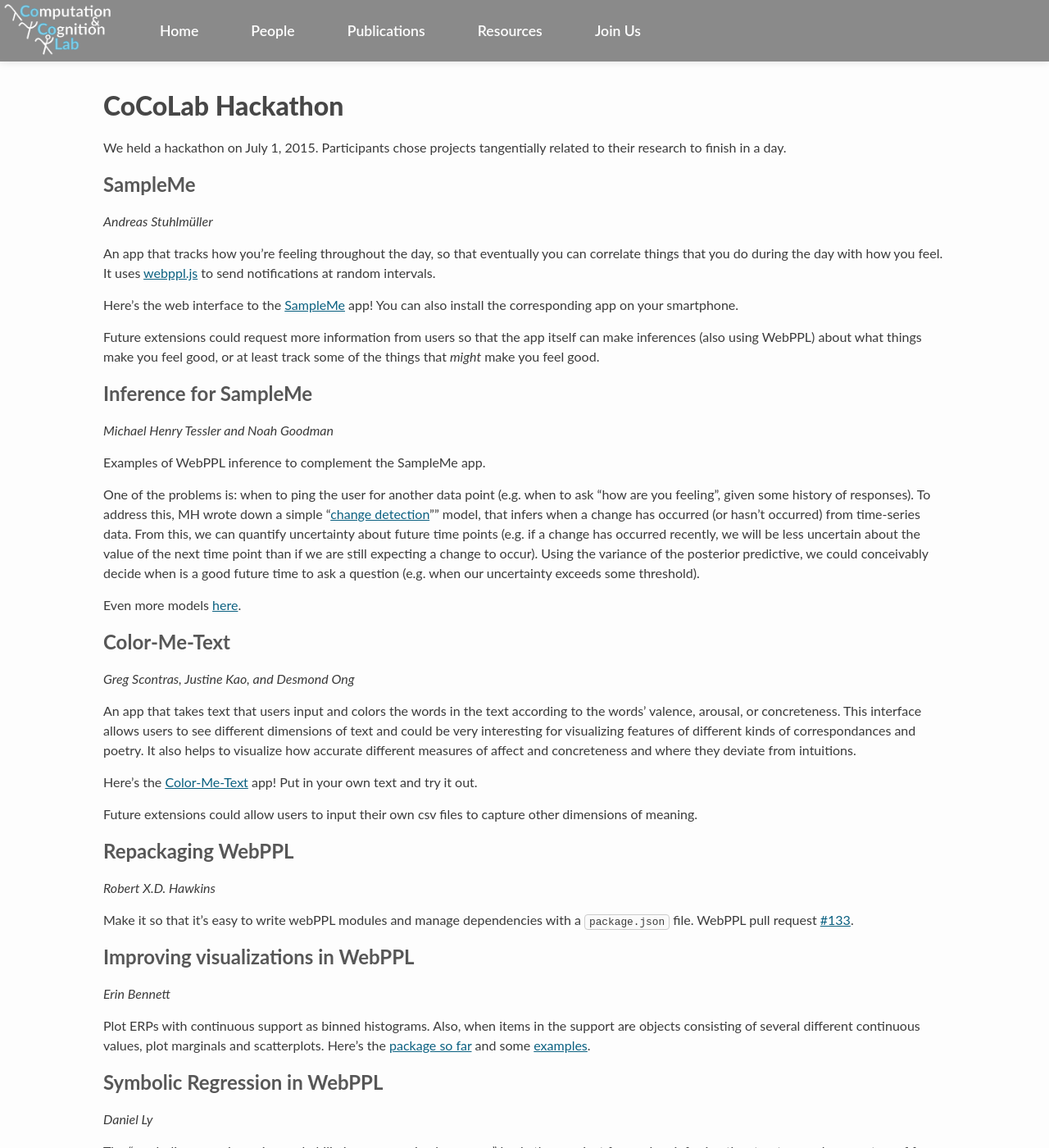
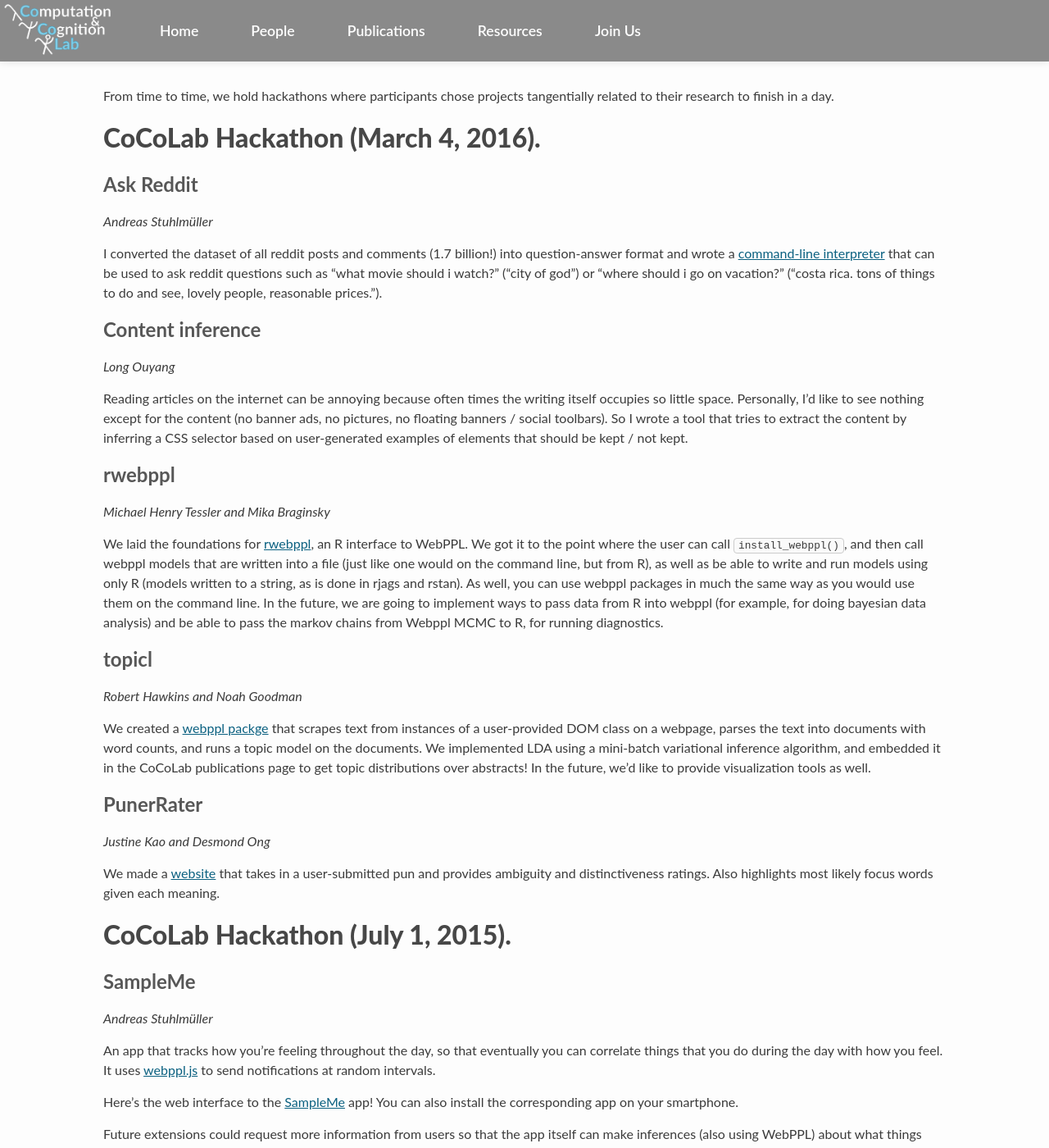
Before and after one commit to stanford-cocolab/cocolab.stanford.edu, a Jekyll site: the page built from hackathon.md, in a window 1280 px wide and 1400 px high. Shown: the whole window at 82% size. Built offline with Jekyll 4.4.1, drawn with Linux system fonts in a browser that asks for light colours; Markdown is read by kramdown in place of the engine named in the settings; a script that is not in the unit is left out.

Commit message:
Update hackathon blurbs

````diff
--- a/hackathon.md
+++ b/hackathon.md
@@ -2,9 +2,36 @@
 layout: default
 ---
 
-# CoCoLab Hackathon
+From time to time, we hold hackathons where participants chose projects tangentially related to their research to finish in a day.
 
-We held a hackathon on July 1, 2015. Participants chose projects tangentially related to their research to finish in a day.
+# CoCoLab Hackathon (March 4, 2016).
+
+## Ask Reddit
+*Andreas Stuhlmüller*
+
+I converted the dataset of all reddit posts and comments (1.7 billion!) into question-answer format and wrote a [command-line interpreter](https://github.com/stuhlmueller/ask-reddit) that can be used to ask reddit questions such as "what movie should i watch?" ("city of god") or "where should i go on vacation?" ("costa rica. tons of things to do and see, lovely people, reasonable prices.").
+
+## Content inference
+*Long Ouyang*
+
+Reading articles on the internet can be annoying because often times the writing itself occupies so little space. Personally, I'd like to see nothing except for the content (no banner ads, no pictures, no floating banners / social toolbars). So I wrote a tool that tries to extract the content by inferring a CSS selector based on user-generated examples of elements that should be kept / not kept.
+
+## rwebppl
+*Michael Henry Tessler and Mika Braginsky*
+
+We laid the foundations for [rwebppl](https://github.com/mhtess/rwebppl), an R interface to WebPPL. We got it to the point where the user can call ```install_webppl()```, and then call webppl models that are written into a file (just like one would on the command line, but from R), as well as be able to write and run models using only R (models written to a string, as is done in rjags and rstan). As well, you can use webppl packages in much the same way as you would use them on the command line. In the future, we are going to implement ways to pass data from R into webppl (for example, for doing bayesian data analysis)  and be able to pass the markov chains from Webppl MCMC to R, for running diagnostics.
+
+## topicl
+*Robert Hawkins and Noah Goodman*
+
+We created a [webppl packge](https://github.com/hawkrobe/topicl) that scrapes text from instances of a user-provided DOM class on a webpage, parses the text into documents with word counts, and runs a topic model on the documents. We implemented LDA using a mini-batch variational inference algorithm, and embedded it in the CoCoLab publications page to get topic distributions over abstracts! In the future, we'd like to provide visualization tools as well.
+
+## PunerRater
+*Justine Kao and Desmond Ong*
+
+We made a [website](https://github.com/justinek/PunerRater) that takes in a user-submitted pun and provides ambiguity and distinctiveness ratings. Also highlights most likely focus words given each meaning.
+
+# CoCoLab Hackathon (July 1, 2015).
 
 ## SampleMe
 *Andreas Stuhlmüller*
````
Also changed, not shown: 00-index.md (+2 -2 lines).
